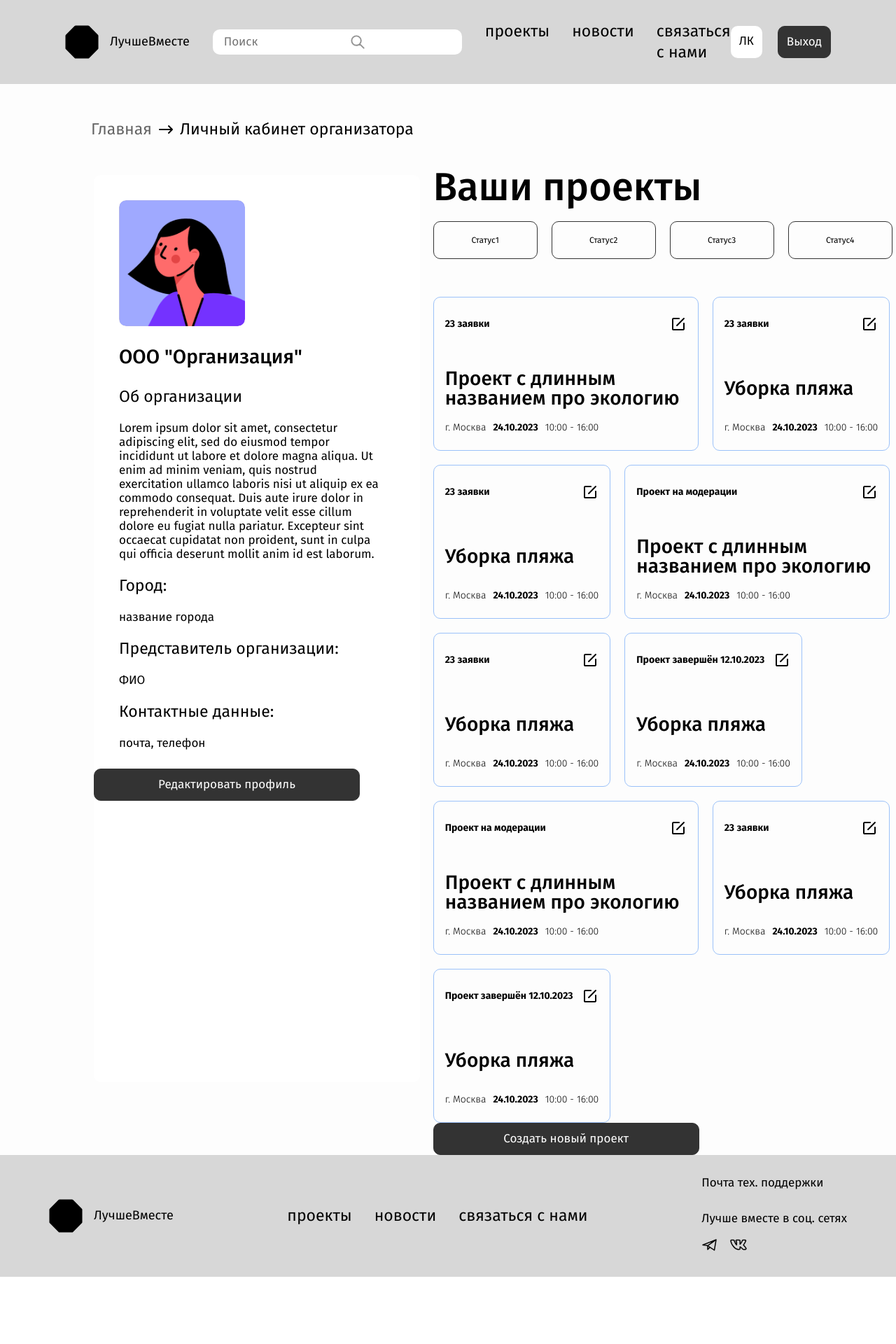
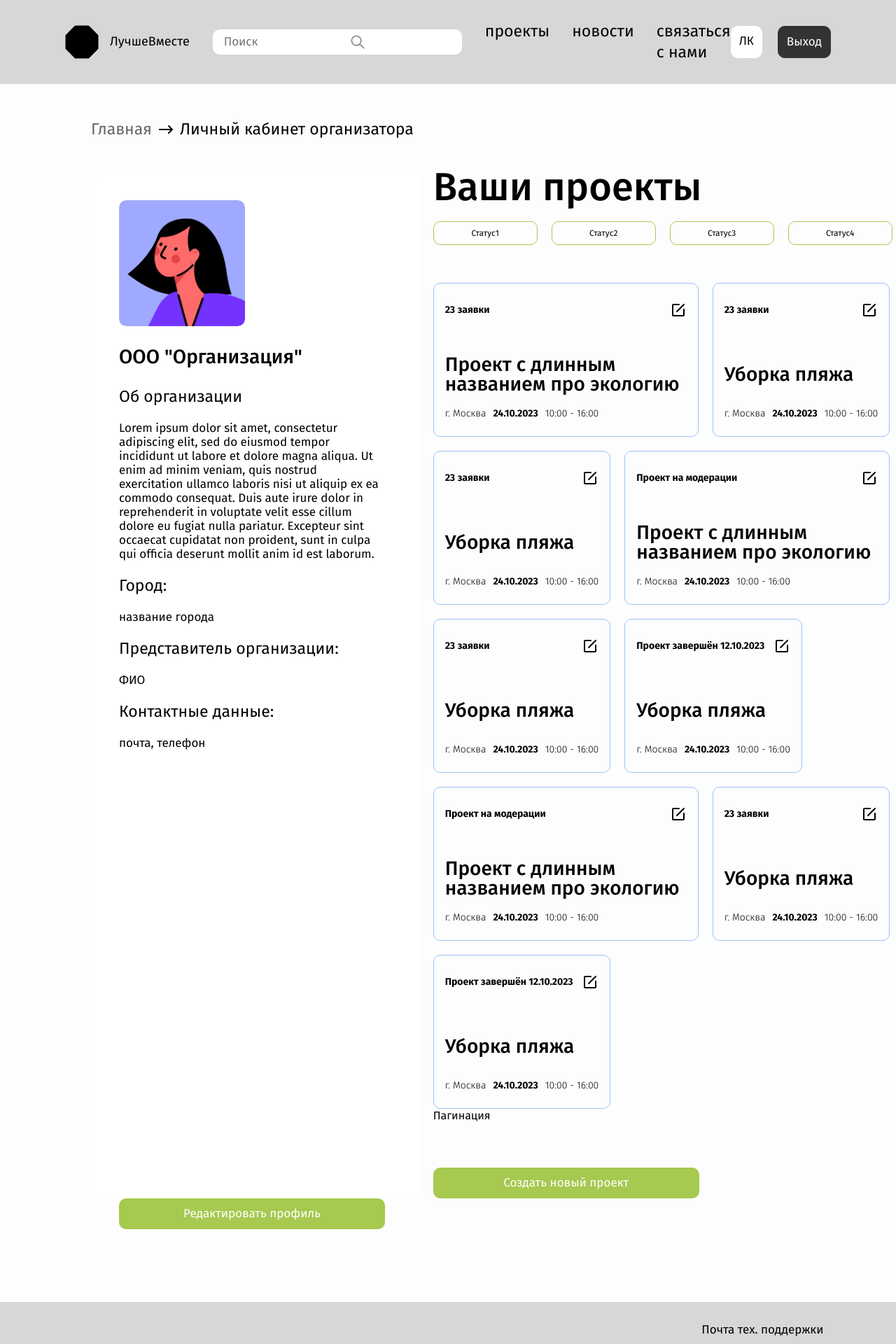
Before and after one commit to volunteers-for-city-projects/volunteers-frontend, a React (Create React App) app: page /profile in a window 1280 px wide. Shown: the top 1920 px of the page at 70% size. Before the commit the page ends 1824 px from the top, so only its background shows below. Built offline with nearby package versions, Linux system fonts and the light colour scheme.

Commit message:
feat: added new style buttons profile

```diff
--- a/src/components/ProfileButtonsTabs/ProfileButtonsTabs.jsx
+++ b/src/components/ProfileButtonsTabs/ProfileButtonsTabs.jsx
@@ -9,6 +9,7 @@ function ProfileButtonsTabs() {
 				size="mini"
 				backgroundColor="#FDFDFD"
 				minWidth={149}
+				border="1px solid #A6C94F"
 			/>
 			<Pushbutton
 				label="Статус2"
@@ -16,6 +17,7 @@ function ProfileButtonsTabs() {
 				size="mini"
 				backgroundColor="#FDFDFD"
 				minWidth={149}
+				border="1px solid #A6C94F"
 			/>
 			<Pushbutton
 				label="Статус3"
@@ -23,6 +25,7 @@ function ProfileButtonsTabs() {
 				size="mini"
 				backgroundColor="#FDFDFD"
 				minWidth={149}
+				border="1px solid #A6C94F"
 			/>
 			<Pushbutton
 				label="Статус4"
@@ -30,6 +33,7 @@ function ProfileButtonsTabs() {
 				size="mini"
 				backgroundColor="#FDFDFD"
 				minWidth={149}
+				border="1px solid #A6C94F"
 			/>
 		</>
 	);
--- a/src/components/ProfileOrganization/ProfileOrganization.jsx
+++ b/src/components/ProfileOrganization/ProfileOrganization.jsx
@@ -17,14 +17,6 @@ function ProfileOrganization() {
 						<h2 className="profile__name-surname">ООО "Организация"</h2>
 					</div>
 					<ProfileData dataArray={dataOrganization} />
-					<div className="profile__button">
-						<Pushbutton
-							label="Редактировать профиль"
-							color="white"
-							size="medium"
-							minWidth={380}
-						/>
-					</div>
 				</div>
 				<div className="profile__projects">
 					<h2 className="profile__projects-title">Ваши проекты</h2>
@@ -36,15 +28,27 @@ function ProfileOrganization() {
 							<CardProject cardProject={item} key={item.id} />
 						))}
 					</div>
-					<div className="profile__button">
+					<div className="projects__pagination">Пагинация</div>
+					<div className="profile__projects-button">
 						<Pushbutton
 							label="Создать новый проект"
 							color="white"
 							size="medium"
 							minWidth={380}
+							backgroundColor="#A6C94F"
 						/>
 					</div>
 				</div>
+			</div>
+			<div className="profile__button">
+				<Pushbutton
+					label="Редактировать профиль"
+					color="white"
+					size="medium"
+					minWidth={380}
+					backgroundColor="#A6C94F"
+					border="none"
+				/>
 			</div>
 		</section>
 	);
--- a/src/components/ProfileVolunteer/ProfileVolunteer.jsx
+++ b/src/components/ProfileVolunteer/ProfileVolunteer.jsx
@@ -20,18 +20,19 @@ function ProfileVolunteer({ isVolunteer }) {
 								<h2 className="profile__name-surname">Фамилия Имя Отчество</h2>
 							</div>
 							<ProfileData dataArray={dataVolunteer} />
-							<div className="profile__button">
-								<Pushbutton
-									label="Редактировать профиль"
-									color="white"
-									size="medium"
-									minWidth={380}
-								/>
-							</div>
 						</div>
 						<div className="profile__projects">
 							<h2 className="profile__projects-title">Ваши проекты</h2>
 						</div>
+					</div>
+					<div className="profile__button">
+						<Pushbutton
+							label="Редактировать профиль"
+							color="white"
+							size="medium"
+							minWidth={380}
+							backgroundColor="#A6C94F"
+						/>
 					</div>
 				</>
 			) : (
--- a/src/components/ProfileVolunteer/ProfileVolunteer.scss
+++ b/src/components/ProfileVolunteer/ProfileVolunteer.scss
@@ -8,12 +8,10 @@
 		flex-direction: column;
 		margin-top: 50px;
 		margin-left: 134px;
-		 margin-bottom: 104px;
 		background: $--White;
 		border-radius: 10px;
 		width: 676px;
 		min-height: 921px;
-		/* position: relative; */
 	}
 	&__image {
 		background-image: url('../../images/fotoProfile.svg');
@@ -36,11 +34,8 @@
 		}
 	}
 	&__button {
-		/* margin-top: 121px;
-		margin-bottom: 88px;
-		margin-left: 36px; */
-		/* position: absolute;
-		bottom: 0; */
+		margin-left: 170px;
+		margin-bottom: 104px;
 	}
 
 	&__wrapper {
@@ -51,7 +46,6 @@
 		width: 960px;
 		min-height: 921px;
 		margin-top: 40px;
-		/* margin-bottom: 94px; */
 		flex-direction: column;
 	}
 	&__projects-title {
@@ -73,3 +67,6 @@
 	flex-wrap: wrap;
 	gap: 20px;
 }
+.projects__pagination {
+	height: 84px;
+}
--- a/src/components/Pushbutton/Pushbutton.jsx
+++ b/src/components/Pushbutton/Pushbutton.jsx
@@ -12,6 +12,7 @@ export const Pushbutton = ({
 	disabled,
 	onClick,
 	minWidth,
+	border,
 	...option
 }) => {
 	const mode = primary
@@ -20,7 +21,7 @@ export const Pushbutton = ({
 	const props = { disabled, onClick };
 	let styleObject = {};
 	if (backgroundColor) {
-		styleObject = { backgroundColor, minWidth, color };
+		styleObject = { backgroundColor, minWidth, color, border };
 	} else {
 		styleObject = { minWidth, color };
 	}
@@ -47,6 +48,7 @@ Pushbutton.propTypes = {
 	label: PropTypes.string.isRequired,
 	disabled: PropTypes.bool,
 	onClick: PropTypes.func,
+	border: PropTypes.string,
 };
 
 Pushbutton.defaultProps = {
@@ -57,4 +59,5 @@ Pushbutton.defaultProps = {
 	size: 'large',
 	disabled: false,
 	onClick: undefined,
+	border: 'none',
 };
--- a/src/components/Pushbutton/pushbutton.scss
+++ b/src/components/Pushbutton/pushbutton.scss
@@ -24,7 +24,7 @@
 		&_mini {
 			font-size: 12px;
 			line-height: 12px;
-			padding: 20px;
+			padding: 10px;
 		}
 
 		&_small {
```
